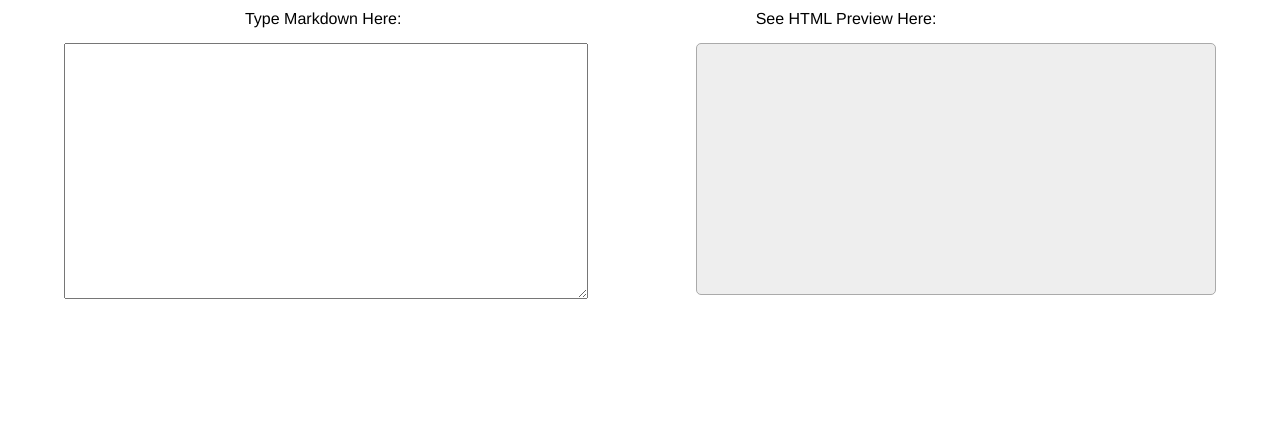
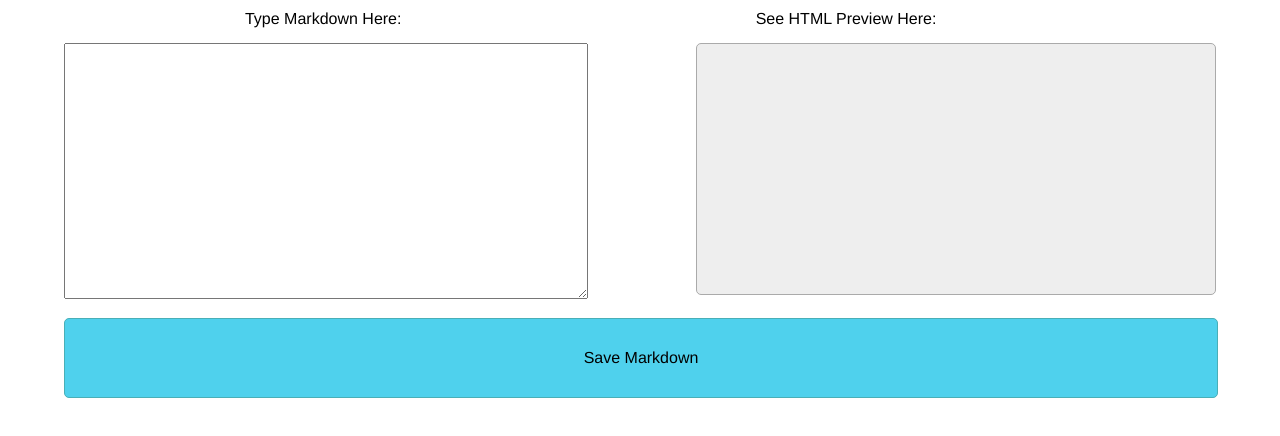
Before and after one commit to turingschool-examples/markdown-previewer, a plain HTML site: page index.html in a window 1280 px wide. Shown: the part 132-568 px from the top of the page. Drawn offline with nearby package versions, Linux system fonts and the light colour scheme.

Commit message:
Add submit button

```diff
--- a/index.html
+++ b/index.html
@@ -17,6 +17,7 @@
     <div class="half">See HTML Preview Here:</div>
     <textarea id="live-markdown" width="400" height="200"></textarea>
     <div id="html-preview"></div>
+    <div id="submit-markdown">Save Markdown</div>
 
     <script src="https://code.jquery.com/jquery-3.1.1.min.js"></script>
     <script src="./lib/markdown-it.min.js"></script>
```
